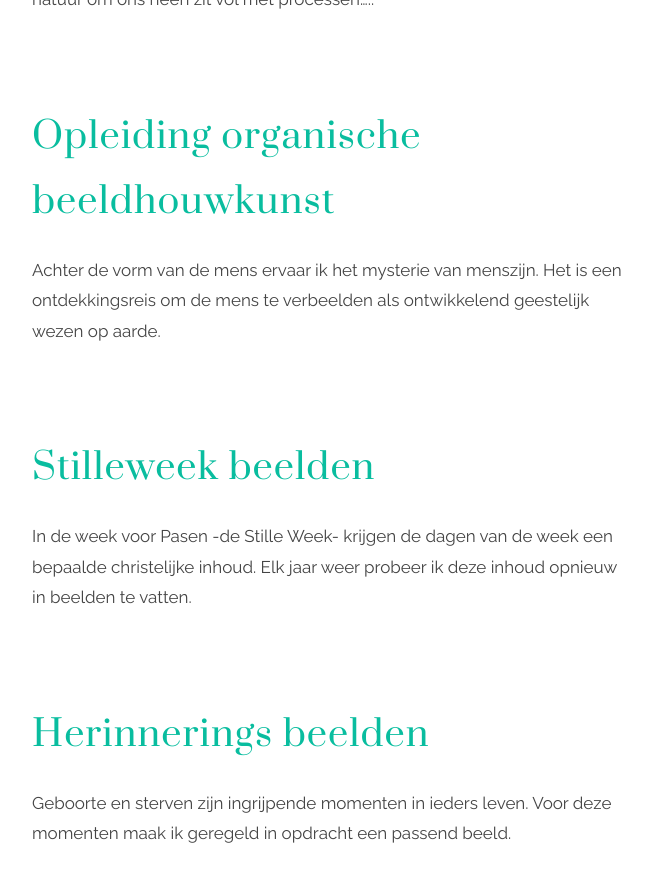
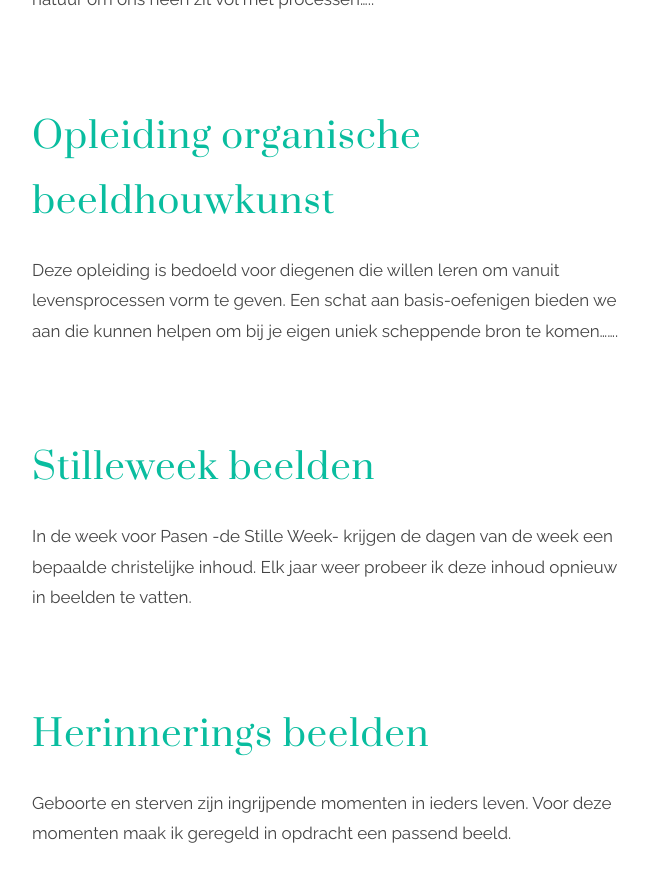
Before and after one commit to feicohajonides2020/feicohajonides2020.github.io, a Jekyll site: the page built from index.html, in a window 1280 px wide and 900 px high, scrolled down 1176 px. Shown: the top 882 px of the window, without its empty margins (308-960 px from the left). Built offline with Jekyll 4.4.1, drawn with Linux system fonts in a browser that asks for light colours; the list of posts is cut into pages by our own code.

Commit message:
Update 2019-10-08-Opleiding organische beeldhouwkunst.md

```diff
--- a/_posts/2019-10-08-Opleiding organische beeldhouwkunst.md
+++ b/_posts/2019-10-08-Opleiding organische beeldhouwkunst.md
@@ -6,7 +6,7 @@ header:
     align:
     text: light
 ---
-Achter de vorm van de mens ervaar ik het mysterie van menszijn. Het is een ontdekkingsreis om de mens te verbeelden als ontwikkelend geestelijk wezen op aarde.
+Deze opleiding is bedoeld voor diegenen die willen leren om vanuit levensprocessen vorm te geven. Een schat aan basis-oefenigen bieden we aan die kunnen helpen om bij je eigen uniek scheppende bron te komen.......
 
 {% include image.html img="http://organischebeeldhouwkunst.weebly.com/uploads/2/5/8/5/25853585/welkom_orig.jpg" alt="Alt for image" caption="Welkom" %}
 
```
